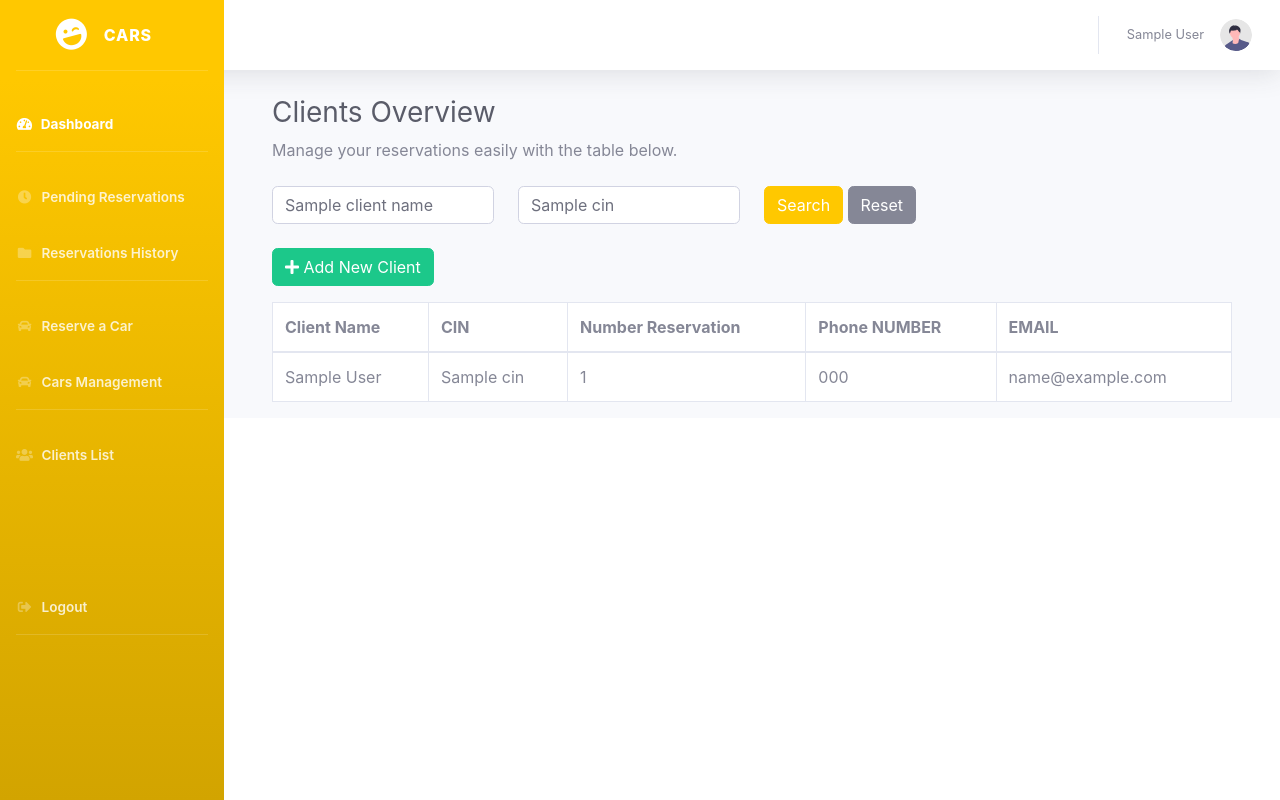
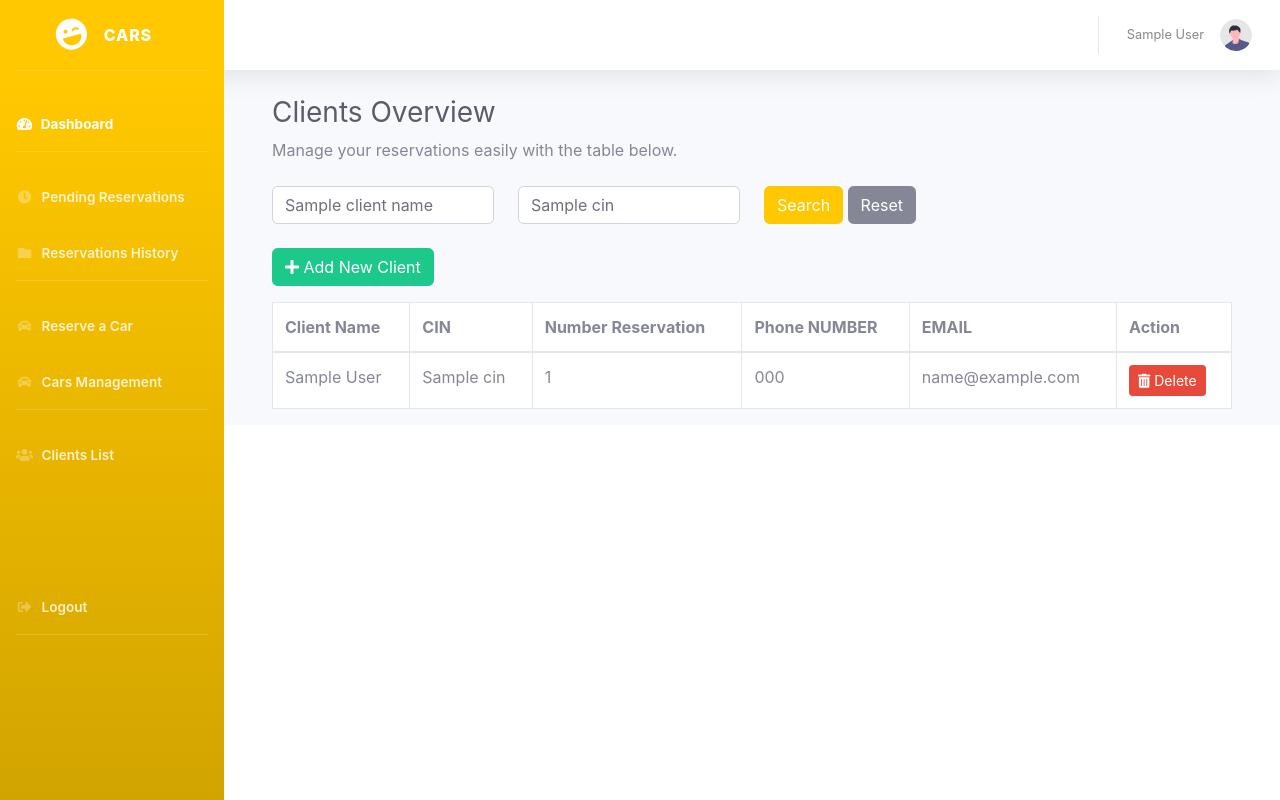
Before and after one commit to elmaroun/CarRental, a Django app: template CarRental/templates/CarRental/ManageClient.html in a window 1280 px wide. Run offline with Django 5.2, Linux system fonts and the light colour scheme; a user stored in the database is signed in; tables that the repository leaves empty hold one stand-in row (values such as "Sample post"); the template is opened without the code that fills it: most values are stand-ins (such as "Sample title", 1, 10 or a date in 2020); some libraries are stand-ins or nearby versions.

Commit message:
Narutooooo

```diff
--- a/CarRental/templates/CarRental/ManageClient.html
+++ b/CarRental/templates/CarRental/ManageClient.html
@@ -112,6 +112,7 @@
                                         <th>Number Reservation</th>
                                         <th>Phone NUMBER</th>
                                         <th>EMAIL</th>
+                                        <th>Action</th>
                                     </tr>
                                 </thead>
                                 {% for client in clients %}
@@ -123,6 +124,14 @@
                                         <td>{{ client.reservation_count }}</td>
                                         <td>{{ client.phone }}</td>
                                         <td>{{ client.email }}</td>
+                                        <td>
+                                            <form action="{% url 'delete_client' client.id %}" method="post" onsubmit="return confirm('Are you sure you want to delete this client?');">
+                                                {% csrf_token %}
+                                                <button type="submit" class="btn btn-sm btn-danger">
+                                                    <i class="fas fa-trash-alt"></i> Delete
+                                                </button>
+                                            </form>
+                                        </td>
                                     </tr>
                                 </tbody>
                                 {% endfor %}
--- a/config/urls.py
+++ b/config/urls.py
@@ -49,6 +49,8 @@ urlpatterns = [
 
     path('clients/create/', views.add_client, name='create_client'),
 
+    path('clients/delete/<int:client_id>/', views.delete_client, name='delete_client'),
+
 ]
 
 if settings.DEBUG:
```
Also changed, not shown: CarRental/views.py (+11 -0 lines).
